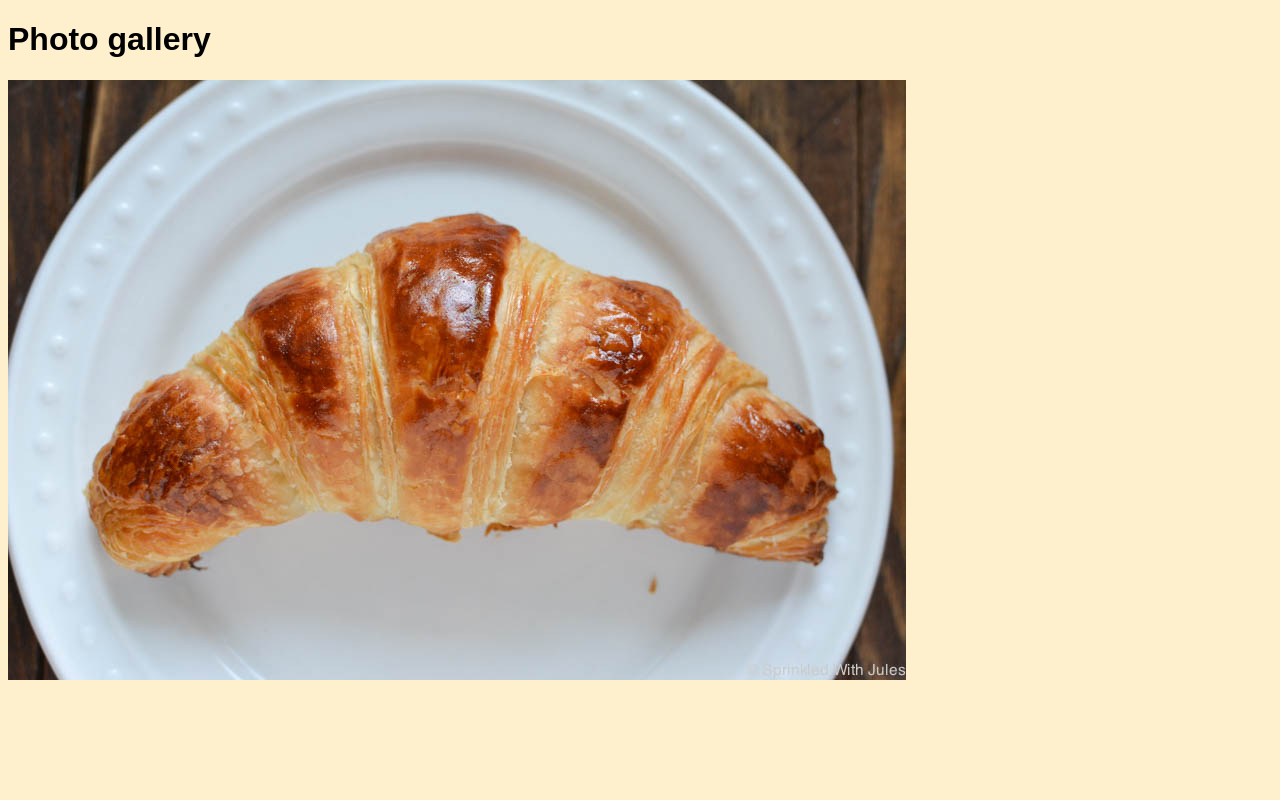
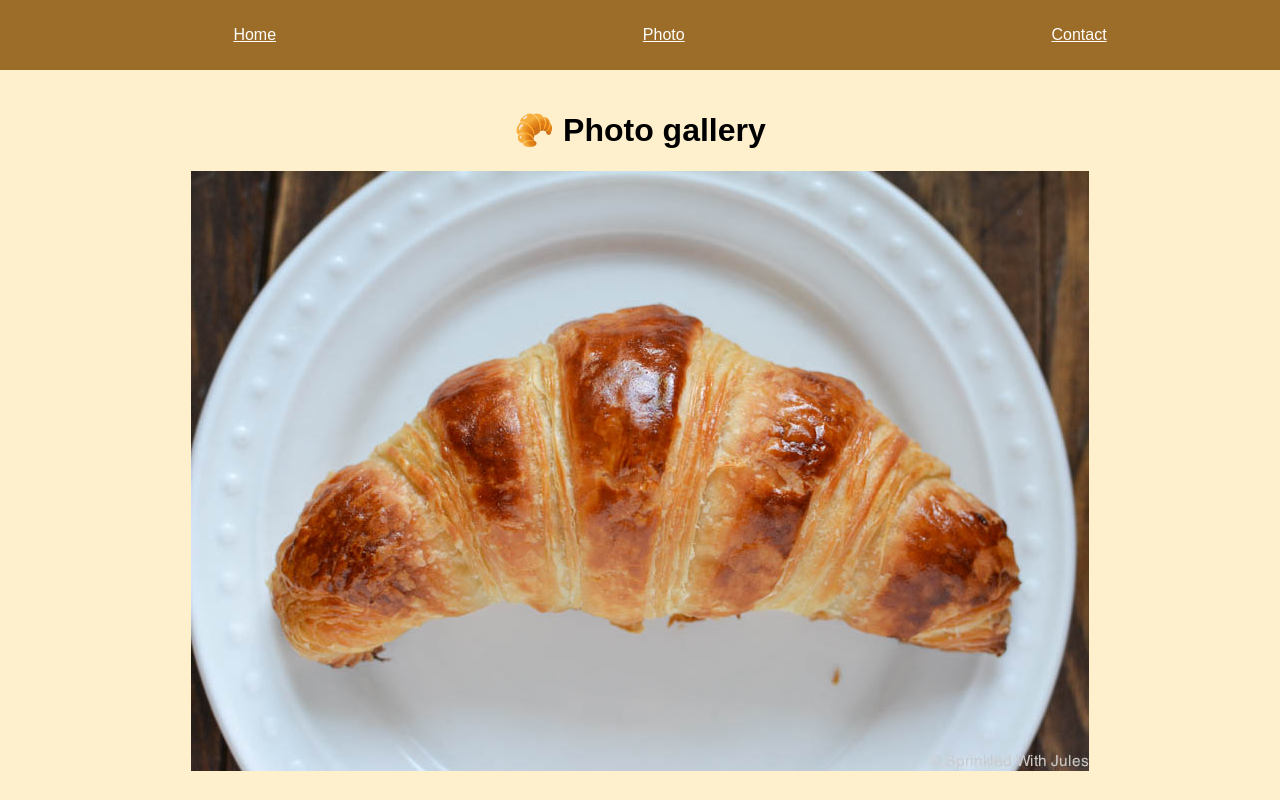
Before and after one commit to HFMolnar/Croissant, a plain HTML site: page photo.html in a window 1280 px wide. Drawn offline with Linux system fonts and the light colour scheme.

Commit message:
Added a navigation to additional pages, plus further styling

```diff
--- a/css/styles.css
+++ b/css/styles.css
@@ -1,6 +1,11 @@
 body {
   font-family: Arial, Helvetica, sans-serif;
   background: #fff0cd;
+  margin: 0;
+}
+
+.main {
+  margin: 0 80px;
 }
 
 .center-text {
@@ -8,6 +13,19 @@ body {
 }
 
 .nav {
+  width: 100%;
+  background-color: #9c6d29;
+  padding: 10px;
+  margin: 0;
+}
+
+img {
+  display: block;
+  margin: 0 auto;
+}
+
+h1 {
+  padding-top: 20px;
 }
 
 ul {
@@ -19,3 +37,7 @@ ul {
 li {
   display: inline;
 }
+
+li a {
+  color: #fffefc;
+}
--- a/photo.html
+++ b/photo.html
@@ -7,7 +7,16 @@
     <title>Photo</title>
   </head>
   <body>
-    <h1>Photo gallery</h1>
-    <img src="/images/croissant.jpeg" alt="" />
+    <div class="nav">
+      <ul>
+        <li><a href="/">Home</a></li>
+        <li><a href="/photo.html">Photo</a></li>
+        <li><a href="/contact.html">Contact</a></li>
+      </ul>
+    </div>
+    <div class="main">
+      <h1 class="center-text">🥐 Photo gallery</h1>
+      <img src="/images/croissant.jpeg" alt="" />
+    </div>
   </body>
 </html>
```
Also changed, not shown: contact.html (+14 -5 lines), index.html (+8 -6 lines).
